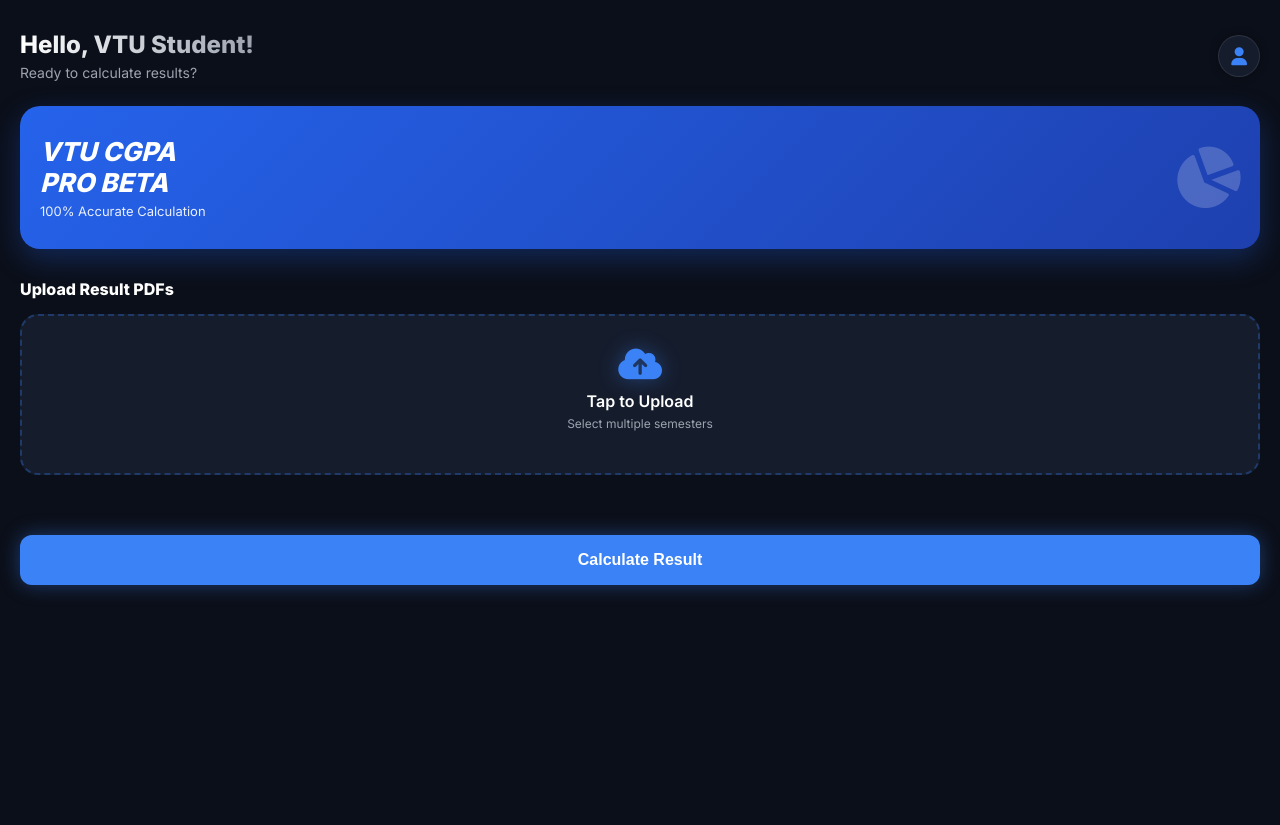
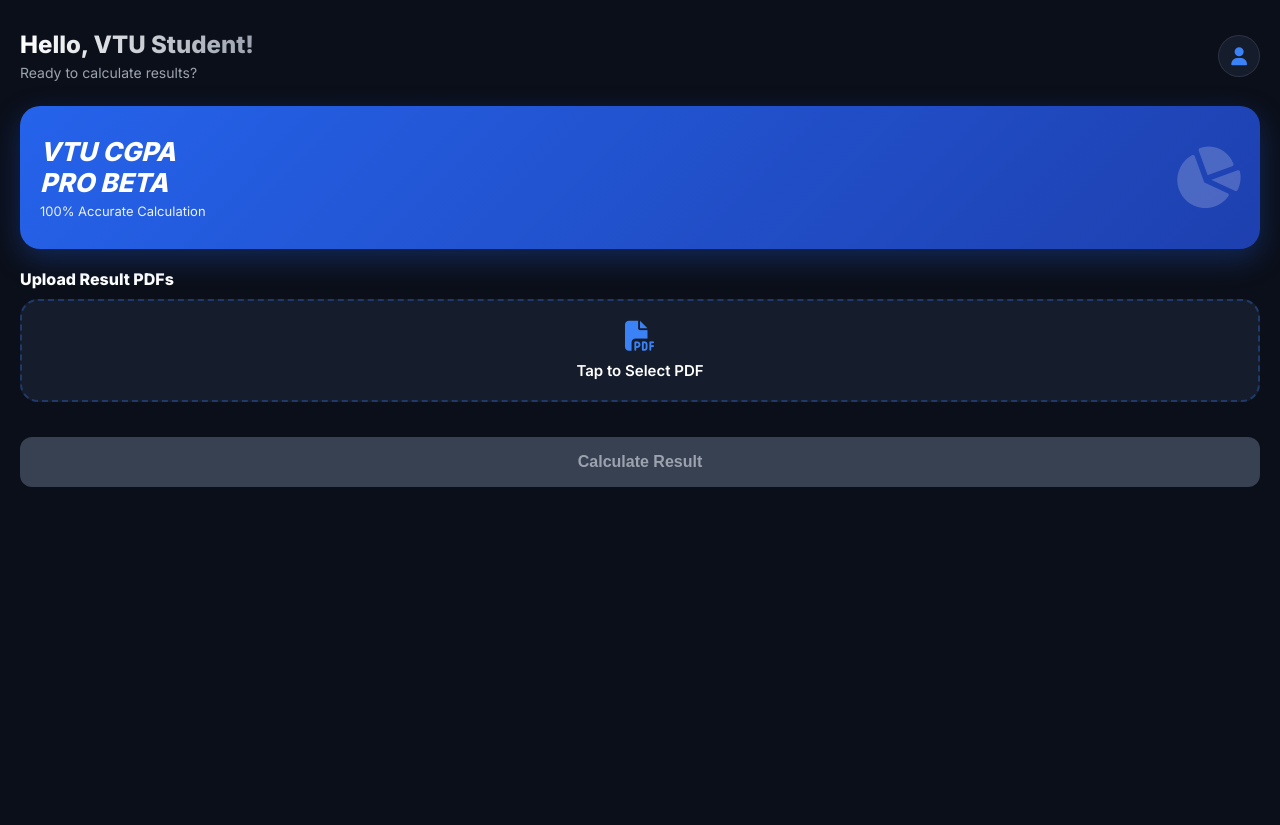
Before and after one commit to shridhar-1/VTU-SGPA-CGPA-CALCULATOR, a Flask app: page / in a window 1280 px wide. Shown: the top 825 px of the page. Run offline with Flask 3, Linux system fonts and the light colour scheme.

Commit message:
Update index.html

```diff
--- a/templates/index.html
+++ b/templates/index.html
@@ -9,11 +9,10 @@
     <link href="https://fonts.googleapis.com/css2?family=Inter:wght@400;600;800&display=swap" rel="stylesheet">
 
     <style>
-        /* --- 1. DARK PRO THEME (From Previous) --- */
         :root {
-            --bg-deep: #0B0F19;       /* Deep Black/Blue */
-            --card-bg: #151C2C;       /* Panel Color */
-            --primary-blue: #3B82F6;  /* Neon Blue */
+            --bg-deep: #0B0F19;
+            --card-bg: #151C2C;
+            --primary-blue: #3B82F6;
             --blue-glow: rgba(59, 130, 246, 0.4);
             --text-main: #FFFFFF;
             --text-muted: #9CA3AF;
@@ -23,147 +22,78 @@
             background-color: var(--bg-deep);
             color: var(--text-main);
             font-family: 'Inter', sans-serif;
-            margin: 0;
-            padding: 20px;
-            height: 100vh;
-            overflow: hidden; /* No pull-to-refresh */
-            display: flex;
-            flex-direction: column;
+            margin: 0; padding: 20px;
+            height: 100vh; overflow: hidden;
+            display: flex; flex-direction: column;
         }
 
-        /* --- 2. ROCKET SPLASH SCREEN --- */
+        /* Splash Screen */
         #splash-screen {
             position: fixed; top: 0; left: 0; width: 100%; height: 100%;
             background-color: var(--bg-deep);
             display: flex; flex-direction: column; justify-content: center; align-items: center;
-            z-index: 9999;
-            transition: opacity 0.5s ease, visibility 0.5s;
+            z-index: 9999; transition: opacity 0.5s ease, visibility 0.5s;
+        }
+        .rocket-icon {
+            font-size: 70px; color: var(--primary-blue); filter: drop-shadow(0 0 20px var(--blue-glow));
+            display: inline-block; animation: fly 1.5s infinite alternate ease-in-out; margin-bottom: 20px;
+        }
+        @keyframes fly { 0% { transform: translateY(0px); } 100% { transform: translateY(-20px); } }
+        .splash-text { font-size: 24px; font-weight: 800; color: var(--text-main); }
+
+        /* Header */
+        .header-bar { display: flex; justify-content: space-between; align-items: center; margin-bottom: 25px; margin-top: 10px; }
+        .greeting-box h1 { font-size: 24px; font-weight: 800; margin: 0; background: linear-gradient(to right, #fff, #9CA3AF); -webkit-background-clip: text; -webkit-text-fill-color: transparent; }
+        .greeting-box p { font-size: 14px; color: var(--text-muted); margin: 5px 0 0 0; }
+        .profile-icon { width: 40px; height: 40px; background: var(--card-bg); border-radius: 50%; display: flex; justify-content: center; align-items: center; border: 1px solid rgba(255,255,255,0.1); color: var(--primary-blue); font-size: 18px; }
+
+        /* Banner */
+        .hero-banner {
+            background: linear-gradient(135deg, #2563EB, #1E40AF); border-radius: 20px; padding: 30px 20px;
+            position: relative; overflow: hidden; box-shadow: 0 10px 30px rgba(37, 99, 235, 0.3);
+            margin-bottom: 20px; display: flex; align-items: center; justify-content: space-between;
+        }
+        .hero-text h2 { font-size: 26px; font-weight: 900; margin: 0; text-transform: uppercase; font-style: italic; }
+        .hero-text p { font-size: 13px; opacity: 0.9; margin: 5px 0 0 0; }
+        .banner-icon { font-size: 60px; color: rgba(255,255,255,0.2); transform: rotate(-20deg); }
+
+        /* Upload Section */
+        .section-title { font-size: 16px; font-weight: 700; color: var(--text-main); margin-bottom: 10px; }
+
+        .upload-card {
+            background: var(--card-bg); border: 2px dashed rgba(59, 130, 246, 0.3); border-radius: 18px;
+            padding: 20px; text-align: center; position: relative; transition: 0.3s;
+        }
+        .upload-icon { font-size: 30px; color: var(--primary-blue); margin-bottom: 10px; }
+        .upload-text { font-size: 15px; font-weight: 600; margin: 0; }
+
+        /* The File Queue UI */
+        #file-list-container { margin-top: 15px; text-align: left; max-height: 120px; overflow-y: auto; }
+        .file-item {
+            background: rgba(255,255,255,0.05); padding: 10px 12px; border-radius: 10px;
+            margin-bottom: 8px; font-size: 13px; display: flex; align-items: center; gap: 10px;
+            border: 1px solid rgba(255,255,255,0.05); color: var(--text-main);
+        }
+        .file-item i { color: var(--primary-blue); }
+
+        .add-more-btn {
+            background: transparent; border: 1px dashed var(--primary-blue); color: var(--primary-blue);
+            width: 100%; padding: 12px; border-radius: 12px; margin-top: 10px;
+            font-size: 14px; font-weight: 600; cursor: pointer; display: none; /* Hidden until 1st file added */
         }
 
-        .rocket-icon {
-            font-size: 70px;
-            color: var(--primary-blue);
-            filter: drop-shadow(0 0 20px var(--blue-glow));
-            display: inline-block; /* Essential for animation */
-            animation: fly 1.5s infinite alternate ease-in-out;
-            margin-bottom: 20px;
-        }
-
-        @keyframes fly {
-            0% { transform: translateY(0px); }
-            100% { transform: translateY(-20px); }
-        }
-
-        .splash-text {
-            font-size: 24px; font-weight: 800; letter-spacing: 1px;
-            color: var(--text-main);
-        }
-
-        /* --- 3. VTU SYNC HEADER LAYOUT --- */
-        .header-bar {
-            display: flex; justify-content: space-between; align-items: center;
-            margin-bottom: 25px; margin-top: 10px;
-        }
-
-        .greeting-box h1 {
-            font-size: 24px; font-weight: 800; margin: 0;
-            background: linear-gradient(to right, #fff, #9CA3AF);
-            -webkit-background-clip: text;
-            -webkit-text-fill-color: transparent;
-        }
-
-        .greeting-box p {
-            font-size: 14px; color: var(--text-muted); margin: 5px 0 0 0;
-        }
-
-        .profile-icon {
-            width: 40px; height: 40px;
-            background: var(--card-bg);
-            border-radius: 50%;
-            display: flex; justify-content: center; align-items: center;
-            border: 1px solid rgba(255,255,255,0.1);
-            color: var(--primary-blue);
-            font-size: 18px;
-            box-shadow: 0 0 10px rgba(0,0,0,0.3);
-        }
-
-        /* --- 4. THE BIG BANNER (Like VTU Sync Beta Banner) --- */
-        .hero-banner {
-            background: linear-gradient(135deg, #2563EB, #1E40AF);
-            border-radius: 20px;
-            padding: 30px 20px;
-            position: relative;
-            overflow: hidden;
-            box-shadow: 0 10px 30px rgba(37, 99, 235, 0.3);
-            margin-bottom: 30px;
-            display: flex; align-items: center; justify-content: space-between;
-        }
-
-        .hero-text { z-index: 2; }
-        .hero-text h2 { font-size: 26px; font-weight: 900; margin: 0; text-transform: uppercase; font-style: italic; }
-        .hero-text p { font-size: 13px; opacity: 0.9; margin: 5px 0 0 0; }
-
-        /* Floating 3D Icon inside banner */
-        .banner-icon {
-            font-size: 60px;
-            color: rgba(255,255,255,0.2);
-            transform: rotate(-20deg);
-        }
-
-        /* --- 5. UPLOAD SECTION (The Main Function) --- */
-        .section-title {
-            font-size: 16px; font-weight: 700; color: var(--text-main);
-            margin-bottom: 15px;
-        }
-
-        .upload-card {
-            background: var(--card-bg);
-            border: 2px dashed rgba(59, 130, 246, 0.3);
-            border-radius: 18px;
-            padding: 30px;
-            text-align: center;
-            position: relative;
-            transition: 0.3s;
-        }
-
-        .upload-card:active {
-            border-color: var(--primary-blue);
-            background: rgba(59, 130, 246, 0.1);
-        }
-
-        .upload-icon {
-            font-size: 35px; color: var(--primary-blue); margin-bottom: 10px;
-            filter: drop-shadow(0 0 10px var(--blue-glow));
-        }
-
-        .upload-text { font-size: 16px; font-weight: 600; margin: 0; }
-        .upload-sub { font-size: 12px; color: var(--text-muted); margin-top: 5px; }
-
-        /* Hidden Input */
-        input[type="file"] {
-            position: absolute; top: 0; left: 0; width: 100%; height: 100%;
-            opacity: 0; cursor: pointer;
-        }
+        /* Hidden Inputs */
+        #dummyInput { display: none; }
+        #realInput { display: none; }
 
         /* Calculate Button */
         .calc-btn {
-            background: var(--primary-blue);
-            color: white;
-            border: none;
-            width: 100%;
-            padding: 16px;
-            border-radius: 12px;
-            font-size: 16px; font-weight: 700;
-            margin-top: 25px;
-            box-shadow: 0 0 20px var(--blue-glow);
-            transition: 0.2s;
+            background: var(--primary-blue); color: white; border: none; width: 100%; padding: 16px;
+            border-radius: 12px; font-size: 16px; font-weight: 700; margin-top: 20px;
+            box-shadow: 0 0 20px var(--blue-glow); transition: 0.2s;
         }
-
         .calc-btn:active { transform: scale(0.98); }
-
-        #file-name {
-            margin-top: 15px; font-size: 13px; color: var(--primary-blue); font-weight: 600; min-height: 20px; text-align: center;
-        }
+        .calc-btn:disabled { background: #374151; color: #9CA3AF; box-shadow: none; pointer-events: none; }
 
     </style>
 </head>
@@ -179,9 +109,7 @@
             <h1>Hello, VTU Student!</h1>
             <p>Ready to calculate results?</p>
         </div>
-        <div class="profile-icon">
-            <i class="fa-solid fa-user"></i>
-        </div>
+        <div class="profile-icon"><i class="fa-solid fa-user"></i></div>
     </div>
 
     <div class="hero-banner">
@@ -189,24 +117,29 @@
             <h2>VTU CGPA<br>PRO BETA</h2>
             <p>100% Accurate Calculation</p>
         </div>
-        <div class="banner-icon">
-            <i class="fa-solid fa-chart-pie"></i>
-        </div>
+        <div class="banner-icon"><i class="fa-solid fa-chart-pie"></i></div>
     </div>
 
     <div class="section-title">Upload Result PDFs</div>
 
     <form action="/upload" method="POST" enctype="multipart/form-data" id="uploadForm">
-        <div class="upload-card" id="drop-zone">
-            <i class="fa-solid fa-cloud-arrow-up upload-icon" id="up-icon"></i>
-            <p class="upload-text" id="up-text">Tap to Upload</p>
-            <p class="upload-sub">Select multiple semesters</p>
-            <input type="file" name="result_pdfs" accept=".pdf" multiple required id="fileInput">
+
+        <div class="upload-card" id="drop-zone" onclick="document.getElementById('dummyInput').click()">
+            <i class="fa-solid fa-file-pdf upload-icon" id="up-icon"></i>
+            <p class="upload-text" id="up-text">Tap to Select PDF</p>
         </div>
 
-        <div id="file-name"></div>
+        <div id="file-list-container"></div>
 
-        <button type="submit" class="calc-btn" id="submitBtn">
+        <button type="button" class="add-more-btn" id="addMoreBtn" onclick="document.getElementById('dummyInput').click()">
+            + Add Another Semester
+        </button>
+
+        <input type="file" id="dummyInput" accept=".pdf" multiple>
+
+        <input type="file" name="result_pdfs" id="realInput" multiple required>
+
+        <button type="submit" class="calc-btn" id="submitBtn" disabled>
             Calculate Result
         </button>
     </form>
@@ -227,26 +160,49 @@
             window.history.pushState({ noExit: true }, "");
         });
 
-        // 3. UI Logic
-        const fileInput = document.getElementById('fileInput');
-        const fileNameDisplay = document.getElementById('file-name');
+        // 3. The Secret File Bundler (DataTransfer)
+        const dt = new DataTransfer();
+        const dummyInput = document.getElementById('dummyInput');
+        const realInput = document.getElementById('realInput');
+        const fileListContainer = document.getElementById('file-list-container');
+        const dropZone = document.getElementById('drop-zone');
+        const addMoreBtn = document.getElementById('addMoreBtn');
         const submitBtn = document.getElementById('submitBtn');
-        const dropZone = document.getElementById('drop-zone');
-        const upIcon = document.getElementById('up-icon');
 
-        fileInput.addEventListener('change', function() {
+        dummyInput.addEventListener('change', function() {
             if (this.files && this.files.length > 0) {
-                dropZone.style.borderColor = "#3B82F6";
-                dropZone.style.background = "rgba(59, 130, 246, 0.1)";
-                upIcon.className = "fa-solid fa-check-circle upload-icon";
 
-                if (this.files.length === 1) {
-                    fileNameDisplay.innerHTML = '<i class="fa-solid fa-file-pdf"></i> ' + this.files[0].name;
-                } else {
-                    fileNameDisplay.innerHTML = '<i class="fa-solid fa-layer-group"></i> ' + this.files.length + ' PDFs Selected';
+                // Add new files to our secret bundle
+                for (let i = 0; i < this.files.length; i++) {
+                    dt.items.add(this.files[i]);
                 }
+
+                // Copy the bundle to the real form input
+                realInput.files = dt.files;
+
+                // Update the UI List
+                updateFileListUI();
+
+                // Hide the big drop zone, show the "+ Add More" button
+                dropZone.style.display = 'none';
+                addMoreBtn.style.display = 'block';
+
+                // Enable the Calculate button
+                submitBtn.disabled = false;
             }
         });
+
+        function updateFileListUI() {
+            fileListContainer.innerHTML = '';
+            for (let i = 0; i < realInput.files.length; i++) {
+                fileListContainer.innerHTML += `
+                    <div class="file-item">
+                        <i class="fa-solid fa-file-circle-check"></i>
+                        <span>${realInput.files[i].name}</span>
+                    </div>
+                `;
+            }
+        }
 
         document.getElementById('uploadForm').addEventListener('submit', function() {
             submitBtn.innerHTML = '<i class="fa-solid fa-spinner fa-spin"></i> Calculating...';
```
